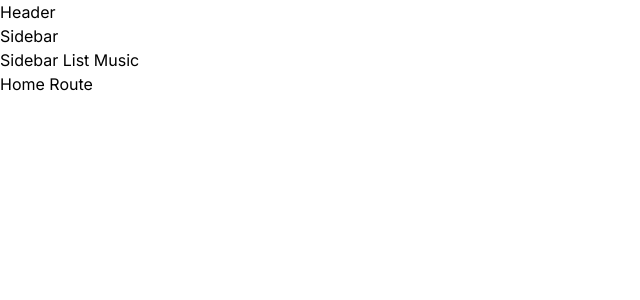
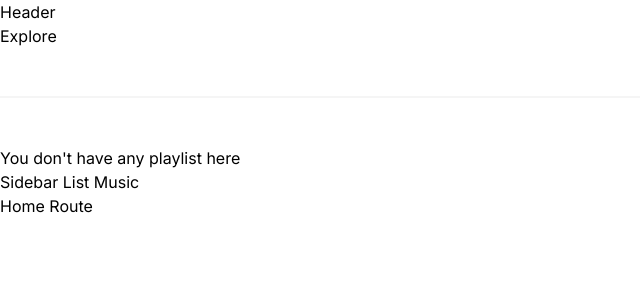
Before and after one commit to arishem51/next-music-app, a Next.js app: page / in a window 1280 px wide. Shown: the top 300 px of the page, without its empty margins (0-640 px from the left). Built offline with nearby package versions, Linux system fonts and the light colour scheme.

Commit message:
feat: components

```diff
--- a/app/components/SidebarListMusic/index.tsx
+++ b/app/components/SidebarListMusic/index.tsx
@@ -1,3 +1,5 @@
 export default function SidebarListMusic() {
-  return <aside>Sidebar List Music</aside>;
+  return (
+    <aside className="relative inset-y-0 right-0">Sidebar List Music</aside>
+  );
 }
--- a/app/components/SidebarNav/index.tsx
+++ b/app/components/SidebarNav/index.tsx
@@ -1,3 +1,11 @@
 export default function Sidebar() {
-  return <aside>Sidebar</aside>;
+  return (
+    <aside className="relative inset-y-0 left-0">
+      <ul>
+        <li>Explore</li>
+      </ul>
+      <hr className="my-12 h-0.5 border-t-0 bg-neutral-100 opacity-100 dark:opacity-50" />
+      <ul>You don&apos;t have any playlist here</ul>
+    </aside>
+  );
 }
--- a/app/components/index.ts
+++ b/app/components/index.ts
@@ -1,6 +1,5 @@
 import SidebarNav from "./SidebarNav";
 import SidebarListMusic from "./SidebarListMusic";
 import Header from "./Header";
-import Footer from "./Footer";
 
-export { SidebarListMusic, SidebarNav, Header, Footer };
+export { SidebarListMusic, SidebarNav, Header };
```
